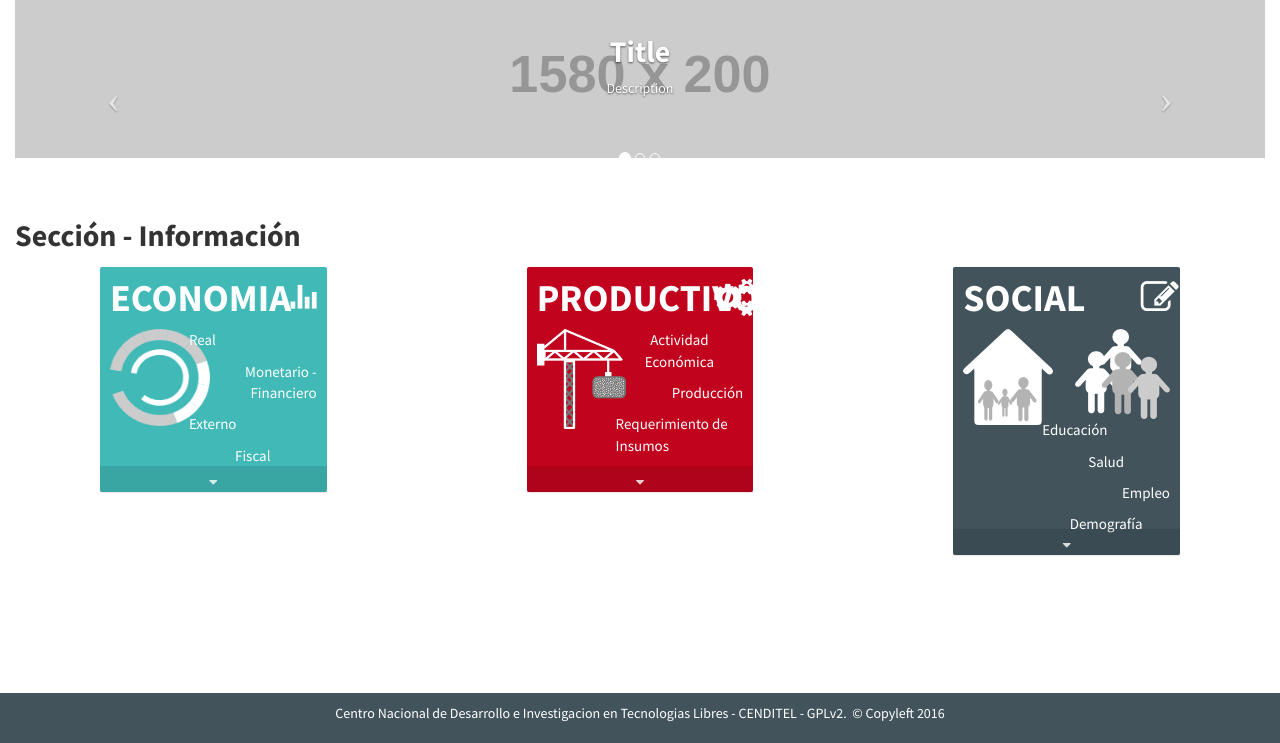
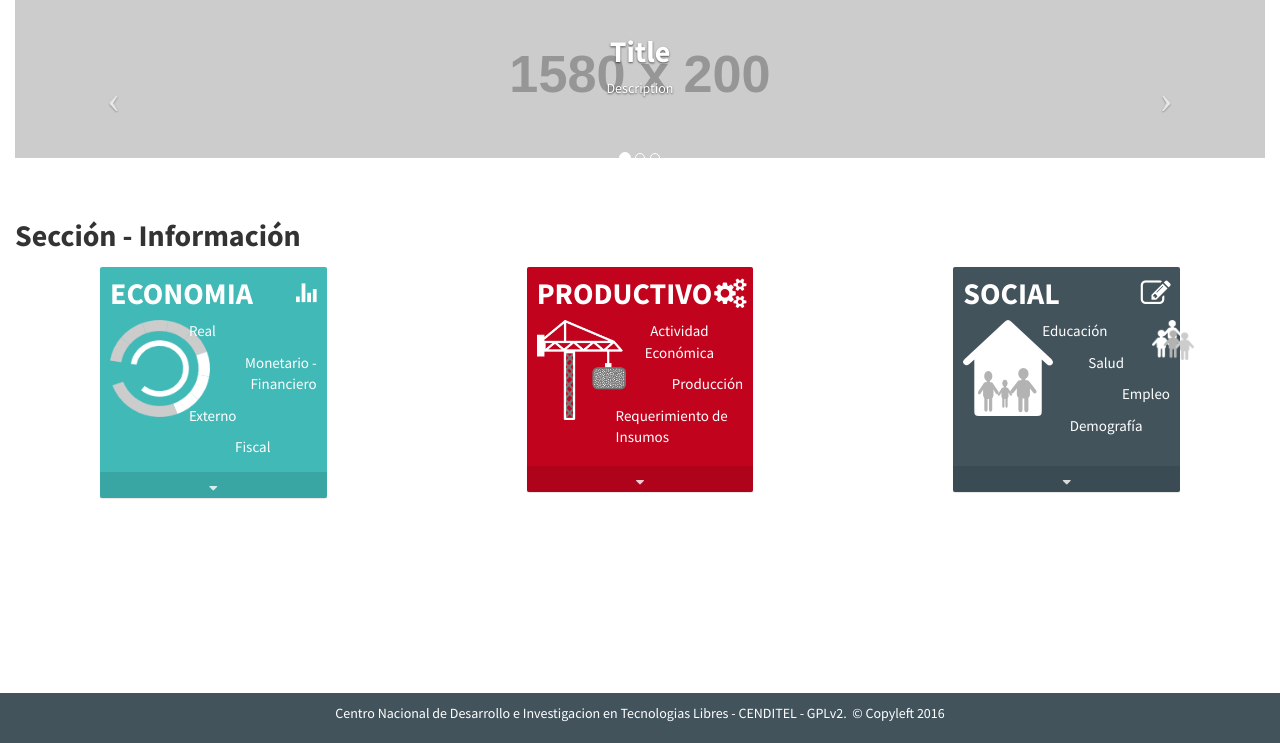
Before and after one commit to lbarrios1985/seiven-cenditel, a Django app: page / in a window 1280 px wide. Shown: the part 107-850 px from the top of the page. Run offline with Django 3.2, Linux system fonts and the light colour scheme; the visitor is signed in with stand-in values (Sample User, id 1); grey boxes labelled with a size stand in for pictures from a placeholder-image service; some libraries are stand-ins or nearby versions; some web fonts are replaced.

Commit message:
se agregan estilos

```diff
--- a/static/css/app.css
+++ b/static/css/app.css
@@ -106,10 +106,21 @@ h1, h2, h3, h4, h5, h6 {
 .opt-mnu-gral {
     min-height: 225px !important;
 }
+.opt-mnu-gral h3 {
+    font-size: 30px;
+}
 .opt-mnu-gral a.small-box-footer {
     position: absolute;
     bottom: 0;
     width: 100%;
+}
+.opt-mnu-gral p:last-child {
+    padding-bottom: 20px;
+}
+.social-image {
+    position:absolute;
+    max-height: 40px !important;
+    margin-left: 110px;
 }
 .carousel-menu-gral {
     min-height: 200px;
@@ -187,8 +198,121 @@ h1, h2, h3, h4, h5, h6 {
     visibility: hidden !important;
 }
 
-@media (min-width: 1024px) {
+
+
+/**
+* Media Query
+*/
+/* Smartphones (portrait and landscape) ----------- */
+@media only screen
+and (min-device-width : 320px)
+and (max-device-width : 480px) {
+/* STYLES GO HERE */
+}
+
+/* Smartphones (landscape) ----------- */
+@media only screen
+and (min-width : 321px) {
+    .row-modulos > [class*="col-"] {
+        margin-bottom: 20px;
+    }
+}
+
+/* Smartphones (portrait) ----------- */
+@media only screen
+and (max-width : 320px) {
+/* STYLES GO HERE */
+}
+
+/* iPads (portrait and landscape) ----------- */
+@media only screen
+and (min-device-width : 768px)
+and (max-device-width : 1024px) {
     .row-modulos > [class*="col-"] {
         padding: 0 100px;
     }
 }
+
+/* iPads (landscape) ----------- */
+@media only screen
+and (min-device-width : 768px)
+and (max-device-width : 1024px)
+and (orientation : landscape) {
+/* STYLES GO HERE */
+}
+
+/* iPads (portrait) ----------- */
+@media only screen
+and (min-device-width : 768px)
+and (max-device-width : 1024px)
+and (orientation : portrait) {
+/* STYLES GO HERE */
+}
+
+/* Desktops and laptops ----------- */
+@media only screen
+and (min-width : 1224px) {
+/* STYLES GO HERE */
+}
+
+/* Large screens ----------- */
+@media only screen
+and (min-width : 1824px) {
+/* STYLES GO HERE */
+}
+
+/* iPhone 5 (portrait and landscape)----------- */
+@media only screen
+and (min-device-width : 320px)
+and (max-device-width : 568px) {
+/* STYLES GO HERE */
+}
+
+/* iPhone 5 (landscape)----------- */
+@media only screen
+and (min-device-width : 320px)
+and (max-device-width : 568px)
+and (orientation : landscape) {
+/* STYLES GO HERE */
+}
+
+/* iPhone 5 (portrait)----------- */
+@media only screen
+and (min-device-width : 320px)
+and (max-device-width : 568px)
+and (orientation : portrait) {
+/* STYLES GO HERE */
+}
+
+
+
+
+
+
+@media (min-width: 1024px) {
+
+}
+
+@media (max-width: 768px) {
+    .opt-mnu-gral p {
+        font-size: 20px;
+    }
+    .social-image {
+        position:absolute;
+        margin-left: 400px;
+    }
+}
+
+@media (max-width: 360px) {
+    .social-image {
+        position:absolute;
+        margin-left: 150px;
+    }
+}
+
+@media (max-width: 320px) {
+    .social-image {
+        position:absolute;
+        margin-left: 135px;
+    }
+}
```
